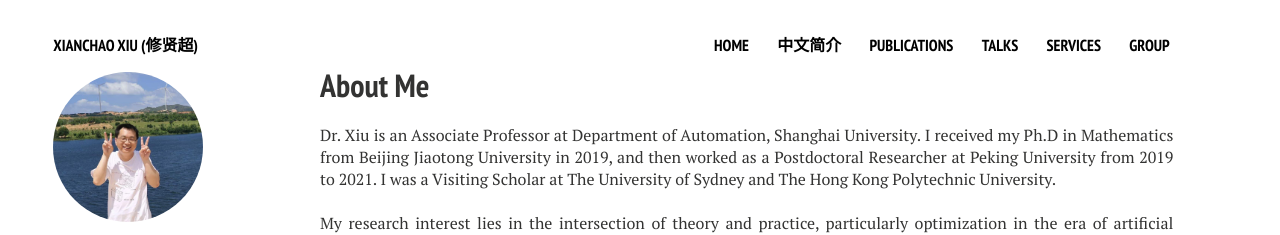
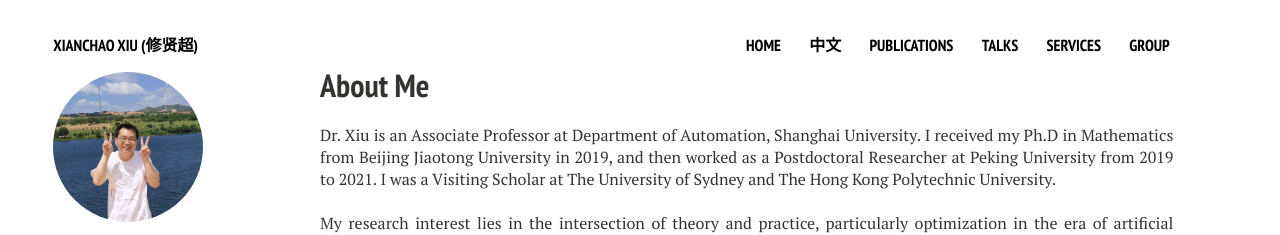
Before and after one commit to xianchaoxiu/xianchaoxiu.github.io, a Jekyll site: the page built from index.md, in a window 1280 px wide. Shown: the top 235 px of the page. Built offline with Jekyll 4.4.1, drawn with Linux system fonts in a browser that asks for light colours; nearby versions of some CDN libraries.

Commit message:
Update navigation.yml

```diff
--- a/_data/navigation.yml
+++ b/_data/navigation.yml
@@ -8,8 +8,8 @@
  #{{ site.url }}
 
 
-- title: 中文简介
-  url: /中文简介
+- title: 中文
+  url: /中文
 
 
 - title: Publications
```
